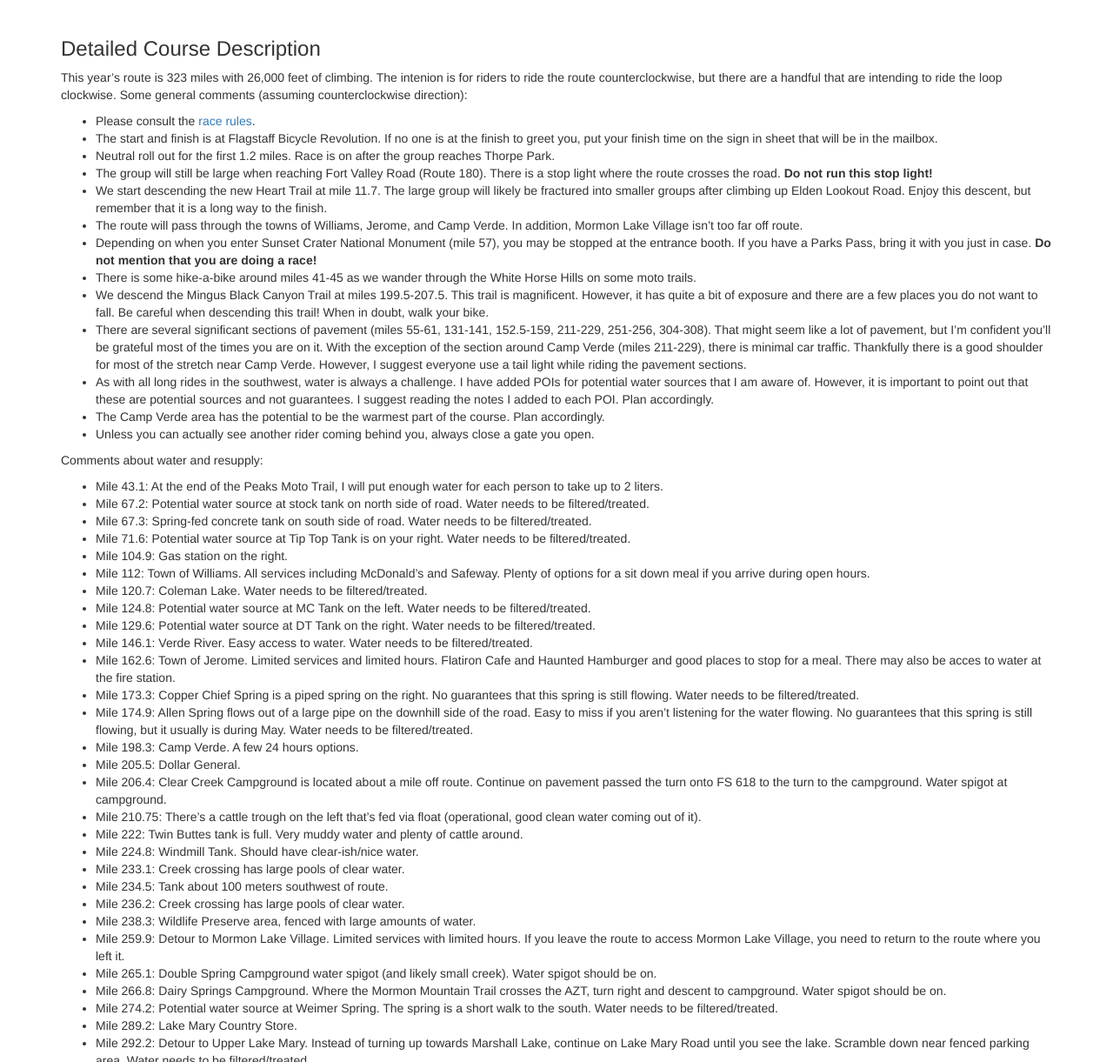
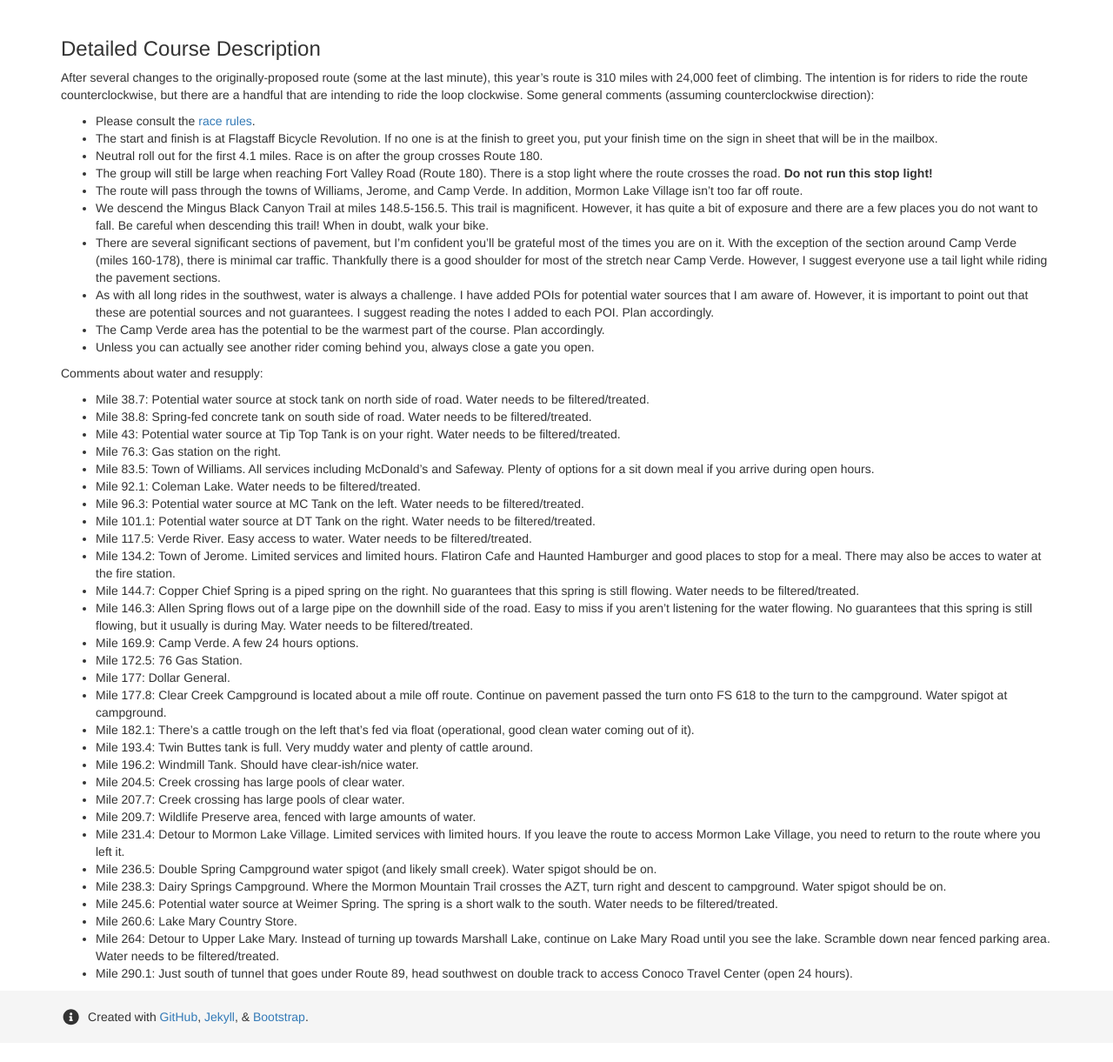
Before and after one commit to dcernst/PinyonsPines, a Jekyll site: the page built from course2022.md, in a window 1280 px wide and 1400 px high, scrolled down 1524 px. Shown: the part 179-1400 px from the top of the window at 87% size. Built offline with Jekyll 4.4.1, drawn with Linux system fonts in a browser that asks for light colours; nearby versions of some CDN libraries; after the commit the page ends 2902 px from its top, so only the background shows below that; some of the changed text lies outside the part shown.

Commit message:
Updates to course

```diff
--- a/course2022.md
+++ b/course2022.md
@@ -34,49 +34,46 @@ Here is the route for 2022.
 <strong>Important!</strong> Course description for the 2022 edition of Pinyons and Pines coming soon!
 </div> -->
 
-This year's route is 323 miles with 26,000 feet of climbing. The intenion is for riders to ride the route counterclockwise, but there are a handful that are intending to ride the loop clockwise. Some general comments (assuming counterclockwise direction):
+After several changes to the originally-proposed route (some at the last minute), this year's route is 310 miles with 24,000 feet of climbing. The intention is for riders to ride the route counterclockwise, but there are a handful that are intending to ride the loop clockwise. Some general comments (assuming counterclockwise direction):
 
 - Please consult the [race rules]({{ site.baseurl }}/rules/).
 - The start and finish is at Flagstaff Bicycle Revolution.  If no one is at the finish to greet you, put your finish time on the sign in sheet that will be in the mailbox.
-- Neutral roll out for the first 1.2 miles.  Race is on after the group reaches Thorpe Park.
+- Neutral roll out for the first 4.1 miles.  Race is on after the group crosses Route 180.
 - The group will still be large when reaching Fort Valley Road (Route 180).  There is a stop light where the route crosses the road.  **Do not run this stop light!**
-- We start descending the new Heart Trail at mile 11.7.  The large group will likely be fractured into smaller groups after climbing up Elden Lookout Road.  Enjoy this descent, but remember that it is a long way to the finish.
 - The route will pass through the towns of Williams, Jerome, and Camp Verde.  In addition, Mormon Lake Village isn't too far off route.
-- Depending on when you enter Sunset Crater National Monument (mile 57), you may be stopped at the entrance booth. If you have a Parks Pass, bring it with you just in case. **Do not mention that you are doing a race!**
-- There is some hike-a-bike around miles 41-45 as we wander through the White Horse Hills on some moto trails.
-- We descend the Mingus Black Canyon Trail at miles 199.5-207.5.  This trail is magnificent.  However, it has quite a bit of exposure and there are a few places you do not want to fall.  Be careful when descending this trail! When in doubt, walk your bike.
-- There are several significant sections of pavement (miles 55-61, 131-141, 152.5-159, 211-229, 251-256, 304-308).  That might seem like a lot of pavement, but I'm confident you'll be grateful most of the times you are on it.  With the exception of the section around Camp Verde (miles 211-229), there is minimal car traffic.  Thankfully there is a good shoulder for most of the stretch near Camp Verde.  However, I suggest everyone use a tail light while riding the pavement sections.
+- We descend the Mingus Black Canyon Trail at miles 148.5-156.5.  This trail is magnificent.  However, it has quite a bit of exposure and there are a few places you do not want to fall.  Be careful when descending this trail! When in doubt, walk your bike.
+- There are several significant sections of pavement, but I'm confident you'll be grateful most of the times you are on it.  With the exception of the section around Camp Verde (miles 160-178), there is minimal car traffic.  Thankfully there is a good shoulder for most of the stretch near Camp Verde.  However, I suggest everyone use a tail light while riding the pavement sections.
 - As with all long rides in the southwest, water is always a challenge. I have added POIs for potential water sources that I am aware of. However, it is important to point out that these are potential sources and not guarantees.  I suggest reading the notes I added to each POI. Plan accordingly.
 - The Camp Verde area has the potential to be the warmest part of the course.  Plan accordingly.
 - Unless you can actually see another rider coming behind you, always close a gate you open.
 
 Comments about water and resupply:
-- Mile 43.1: At the end of the Peaks Moto Trail, I will put enough water for each person to take up to 2 liters.
-- Mile 67.2: Potential water source at stock tank on north side of road.  Water needs to be filtered/treated.
-- Mile 67.3: Spring-fed concrete tank on south side of road. Water needs to be filtered/treated.
-- Mile 71.6: Potential water source at Tip Top Tank is on your right. Water needs to be filtered/treated.
-- Mile 104.9: Gas station on the right.
-- Mile 112: Town of Williams.  All services including McDonald's and Safeway. Plenty of options for a sit down meal if you arrive during open hours.
-- Mile 120.7: Coleman Lake. Water needs to be filtered/treated.
-- Mile 124.8: Potential water source at MC Tank on the left. Water needs to be filtered/treated.
-- Mile 129.6: Potential water source at DT Tank on the right. Water needs to be filtered/treated.
-- Mile 146.1: Verde River. Easy access to water. Water needs to be filtered/treated.
-- Mile 162.6: Town of Jerome. Limited services and limited hours.  Flatiron Cafe and Haunted Hamburger and good places to stop for a meal.  There may also be acces to water at the fire station.
-- Mile 173.3: Copper Chief Spring is a piped spring on the right. No guarantees that this spring is still flowing. Water needs to be filtered/treated.
-- Mile 174.9: Allen Spring flows out of a large pipe on the downhill side of the road. Easy to miss if you aren't listening for the water flowing.  No guarantees that this spring is still flowing, but it usually is during May. Water needs to be filtered/treated.
-- Mile 198.3: Camp Verde. A few 24 hours options.
-- Mile 205.5: Dollar General.
-- Mile 206.4: Clear Creek Campground is located about a mile off route. Continue on pavement passed the turn onto FS 618 to the turn to the campground.  Water spigot at campground.
-- Mile  210.75: There's a cattle trough on the left that's fed via float (operational, good clean water coming out of it).
-- Mile 222: Twin Buttes tank is full. Very muddy water and plenty of cattle around.
-- Mile 224.8: Windmill Tank. Should have clear-ish/nice water.
-- Mile 233.1: Creek crossing has large pools of clear water.
-- Mile 234.5: Tank about 100 meters southwest of route.
-- Mile 236.2: Creek crossing has large pools of clear water.
-- Mile 238.3: Wildlife Preserve area, fenced with large amounts of water.
-- Mile 259.9: Detour to Mormon Lake Village. Limited services with limited hours.  If you leave the route to access Mormon Lake Village, you need to return to the route where you left it.
-- Mile 265.1: Double Spring Campground water spigot (and likely small creek). Water spigot should be on.
-- Mile 266.8: Dairy Springs Campground. Where the Mormon Mountain Trail crosses the AZT, turn right and descent to campground. Water spigot should be on.
-- Mile 274.2: Potential water source at Weimer Spring. The spring is a short walk to the south. Water needs to be filtered/treated.
-- Mile 289.2: Lake Mary Country Store.
-- Mile 292.2: Detour to Upper Lake Mary. Instead of turning up towards Marshall Lake, continue on Lake Mary Road until you see the lake. Scramble down near fenced parking area. Water needs to be filtered/treated.
+- Mile 38.7: Potential water source at stock tank on north side of road.  Water needs to be filtered/treated.
+- Mile 38.8: Spring-fed concrete tank on south side of road. Water needs to be filtered/treated.
+- Mile 43: Potential water source at Tip Top Tank is on your right. Water needs to be filtered/treated.
+- Mile 76.3: Gas station on the right.
+- Mile 83.5: Town of Williams.  All services including McDonald's and Safeway. Plenty of options for a sit down meal if you arrive during open hours.
+- Mile 92.1: Coleman Lake. Water needs to be filtered/treated.
+- Mile 96.3: Potential water source at MC Tank on the left. Water needs to be filtered/treated.
+- Mile 101.1: Potential water source at DT Tank on the right. Water needs to be filtered/treated.
+- Mile 117.5: Verde River. Easy access to water. Water needs to be filtered/treated.
+- Mile 134.2: Town of Jerome. Limited services and limited hours.  Flatiron Cafe and Haunted Hamburger and good places to stop for a meal.  There may also be acces to water at the fire station.
+- Mile 144.7: Copper Chief Spring is a piped spring on the right. No guarantees that this spring is still flowing. Water needs to be filtered/treated.
+- Mile 146.3: Allen Spring flows out of a large pipe on the downhill side of the road. Easy to miss if you aren't listening for the water flowing.  No guarantees that this spring is still flowing, but it usually is during May. Water needs to be filtered/treated.
+- Mile 169.9: Camp Verde. A few 24 hours options.
+- Mile 172.5: 76 Gas Station.
+- Mile 177: Dollar General.
+- Mile 177.8: Clear Creek Campground is located about a mile off route. Continue on pavement passed the turn onto FS 618 to the turn to the campground.  Water spigot at campground.
+- Mile 182.1: There's a cattle trough on the left that's fed via float (operational, good clean water coming out of it).
+- Mile 193.4: Twin Buttes tank is full. Very muddy water and plenty of cattle around.
+- Mile 196.2: Windmill Tank. Should have clear-ish/nice water.
+- Mile 204.5: Creek crossing has large pools of clear water.
+- Mile 207.7: Creek crossing has large pools of clear water.
+- Mile 209.7: Wildlife Preserve area, fenced with large amounts of water.
+- Mile 231.4: Detour to Mormon Lake Village. Limited services with limited hours.  If you leave the route to access Mormon Lake Village, you need to return to the route where you left it.
+- Mile 236.5: Double Spring Campground water spigot (and likely small creek). Water spigot should be on.
+- Mile 238.3: Dairy Springs Campground. Where the Mormon Mountain Trail crosses the AZT, turn right and descent to campground. Water spigot should be on.
+- Mile 245.6: Potential water source at Weimer Spring. The spring is a short walk to the south. Water needs to be filtered/treated.
+- Mile 260.6: Lake Mary Country Store.
+- Mile 264: Detour to Upper Lake Mary. Instead of turning up towards Marshall Lake, continue on Lake Mary Road until you see the lake. Scramble down near fenced parking area. Water needs to be filtered/treated.
+- Mile 290.1: Just south of tunnel that goes under Route 89, head southwest on double track to access Conoco Travel Center (open 24 hours).
```
